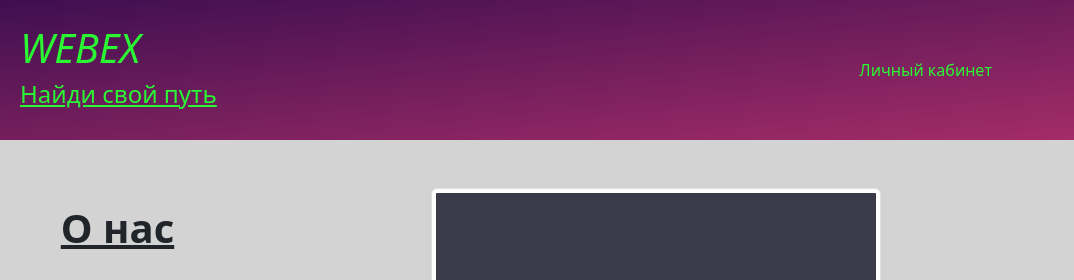
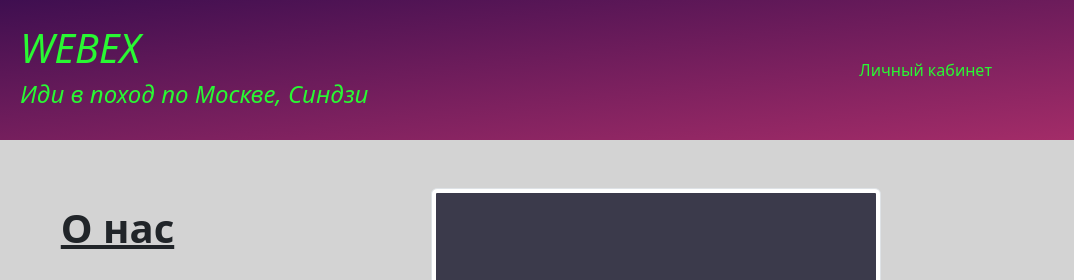
Before and after one commit to alwaysmakemistakes/webdev-exam-2023-1-af, a plain HTML site: page index.html in a window 1280 px wide. Shown: the top 280 px of the page, 206-1280 px from the left. Drawn offline with nearby package versions, Linux system fonts and the light colour scheme; no server answers.

Commit message:
отсылка на еву, не более

```diff
--- a/index.html
+++ b/index.html
@@ -23,7 +23,7 @@
                     <img src="images/54.png" alt="logo" class="logo">
                     <div class="ms-4">
                         <h1><i>WEBEX</i></h1>
-                        <h4 class="fs-4"><u>Найди свой путь</u></h4>
+                        <h4 class="fs-4"><i>Иди в поход по Москве, Синдзи</i></h4>
                     </div>
                 </a>
                 <ul class="mb-2 mb-lg-0">
```
